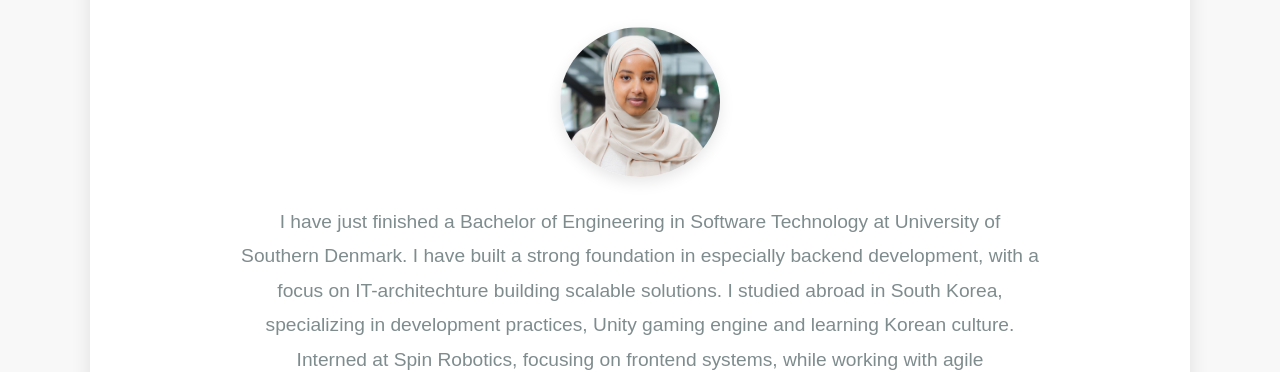
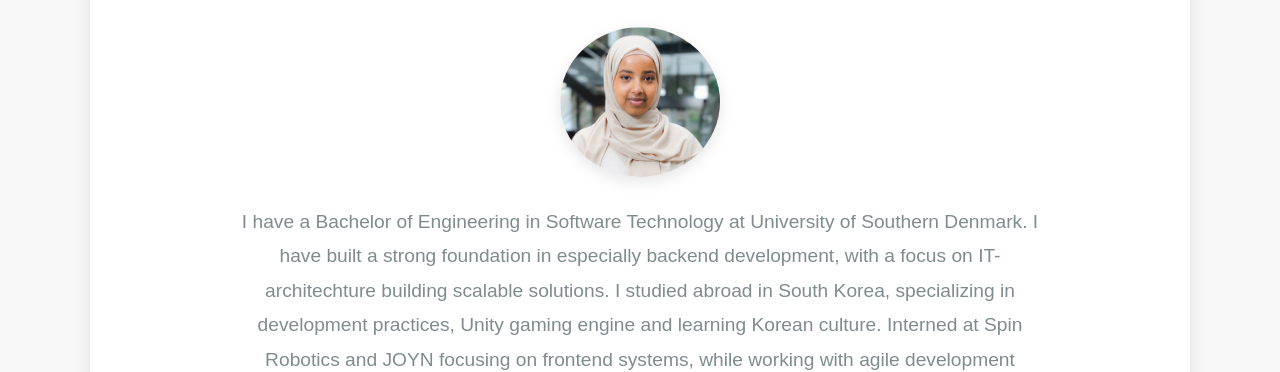
Before and after one commit to Farhiya11/MyPortfolio, a plain HTML site: page index.html in a window 1280 px wide. Shown: the part 580-952 px from the top of the page. Drawn offline with Linux system fonts and the light colour scheme.

Commit message:
internships

```diff
--- a/index.html
+++ b/index.html
@@ -238,10 +238,10 @@
             <h2>About Me</h2>
             <img src="photos/Picture1.png" alt="Farhiya Yusuf">
             <p>
-                I have just finished a Bachelor of Engineering in Software Technology at University of Southern Denmark.
+                I have a Bachelor of Engineering in Software Technology at University of Southern Denmark.
                 I have built a strong foundation in especially backend development, with a focus on IT-architechture building scalable solutions.
                 I studied abroad in South Korea, specializing in development practices, Unity gaming engine and learning Korean culture.
-                Interned at Spin Robotics, focusing on frontend systems, while working with agile development</p>
+                Interned at Spin Robotics and JOYN focusing on frontend systems, while working with agile development</p>
         </section>
 
         <!-- Gallery Section -->
```
